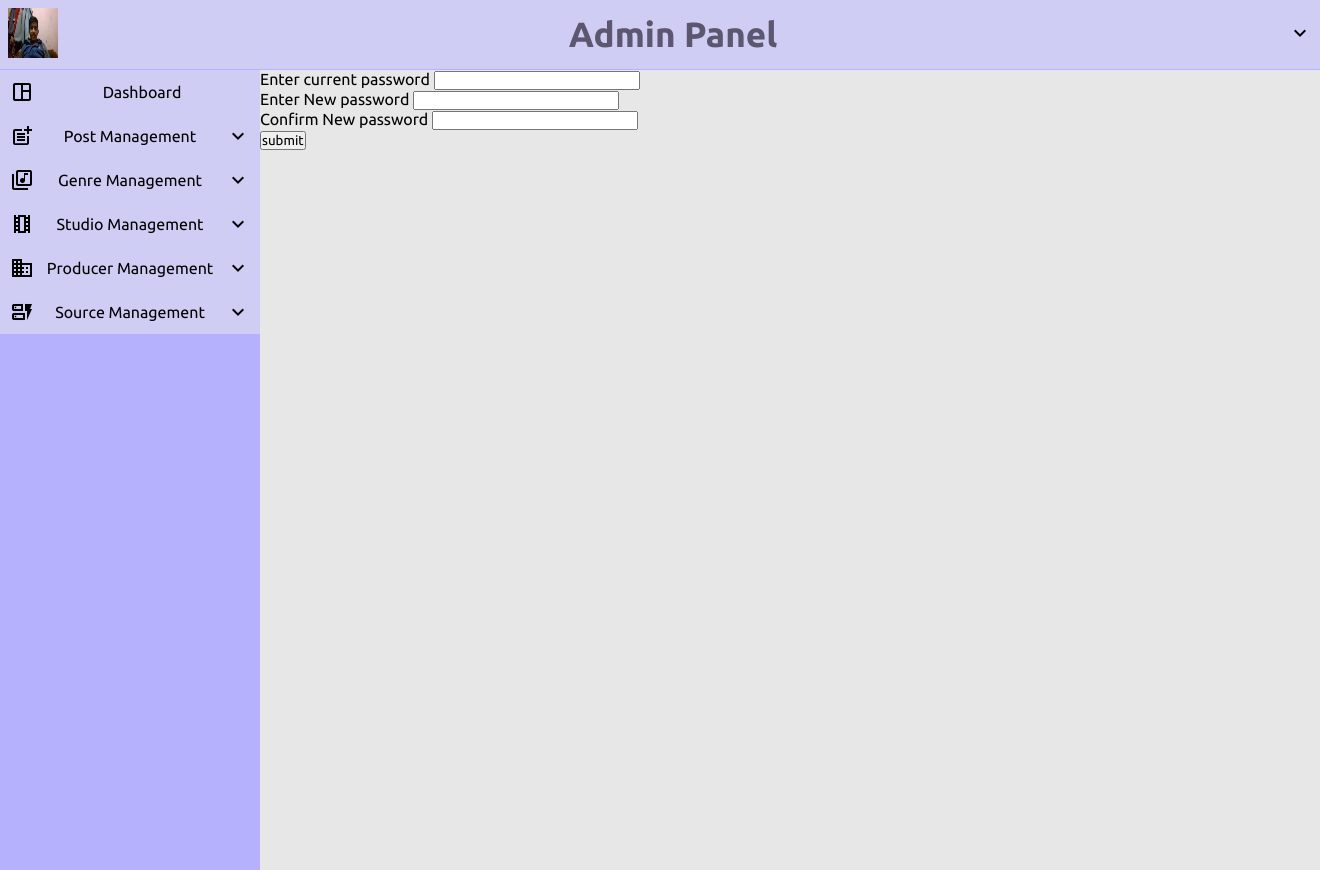
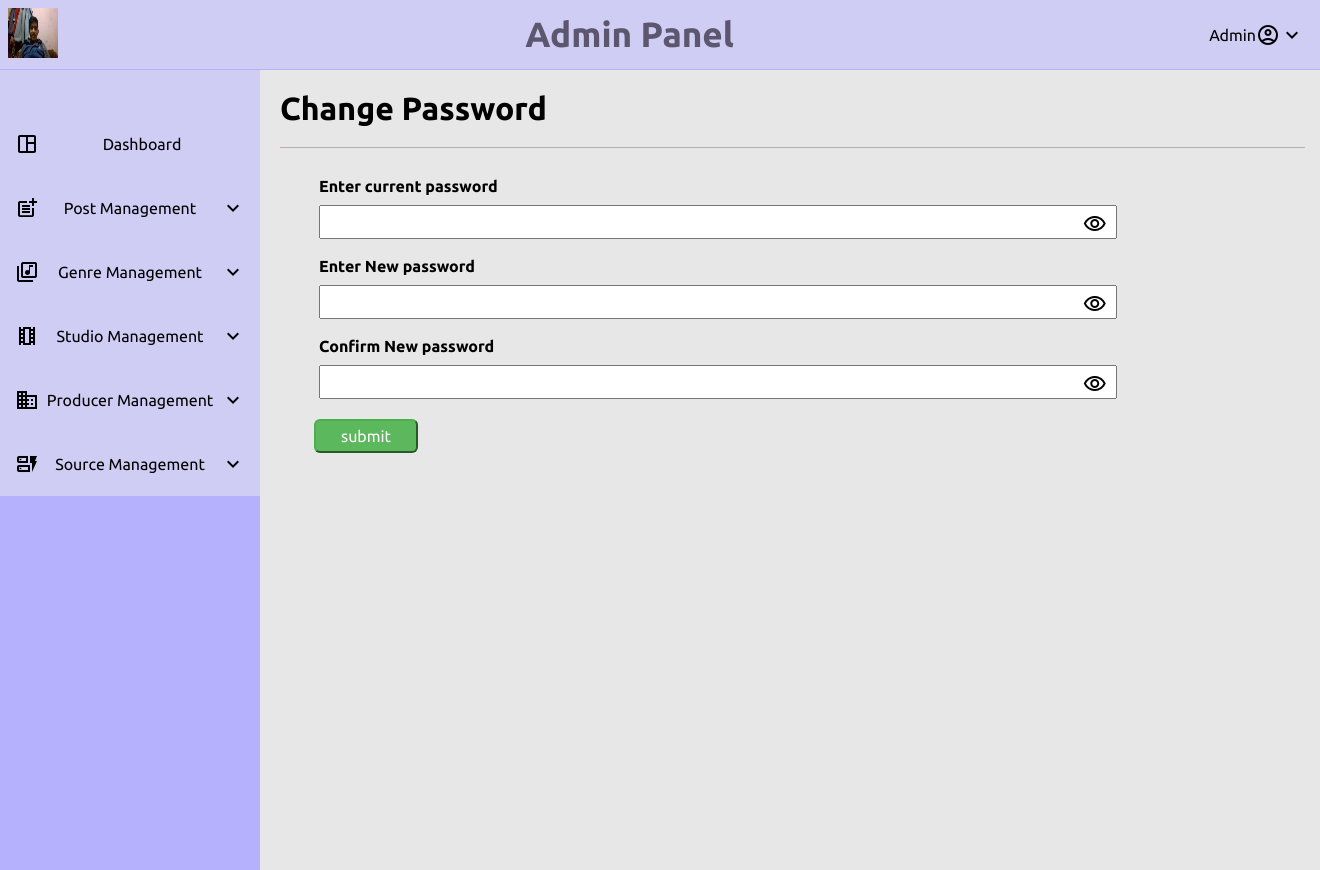
Before and after one commit to Sant7611/Project, a PHP site: page /project/admin/layout/changepw.php in a window 1320 px wide. Run offline with PHP 8.4, Linux system fonts and the light colour scheme.

Commit message:
clittle remaining for design

```diff
--- a/admin/layout/changepw.php
+++ b/admin/layout/changepw.php
@@ -2,7 +2,7 @@
 include('header_footer/header.php');
 include('../class/admin.class.php');
 session_start();
-include('sidebar.php');
+// include('sidebar.php');
 // echo $_SESSION['password'];
 $admin = new Admin();
 if (isset($_POST['submit'])) {
@@ -45,27 +45,43 @@ if (isset($_POST['submit'])) {
                     <?php echo $msg;  ?>
                 </div>
             <?php } ?>
-            <label for="">
+            <div class="title">
+                <h1 class="page-header">Change Password</h1>
+            </div>
+
+            <div class="row">
+                <div class="form-group">
+                    <label for="current" class="label">
                         Enter current password
                     </label>
-            <input type="password" name="current_pw" id="">
+                    <div class="toggle-password">
+                        <input type="password" class="form-control pw" name="current_pw" id="current_pw">
+                        <span class="material-icons-outlined  eye">visibility</span>
                     </div>
-        <div>
-            <label for="">
+                </div>
+                <div class="form-group">
+                    <label for="new_pw" class="label">
                         Enter New password
                     </label>
-            <input type="password" name="new_pw" id="">
+                    <div class="toggle-password">
+                        <input type="password" class="form-control pw" name="new_pw" id="new_pw">
+                        <span class="material-icons-outlined eye ">visibility</span>
                     </div>
-        <div>
-            <label for="">
+                </div>
+                <div class="form-group">
+                    <label for="confirm_pw" class="label">
                         Confirm New password
                     </label>
-            <input type="password" name="confirm_pw" id="">
+                    <div class="toggle-password">
+                        <input type="password" name="confirm_pw" class="form-control pw" id="confirm_pw">
+                        <span class="material-icons-outlined eye">visibility</span>
                     </div>
-        <input type="submit" name="submit" value="submit">
+                </div>
+                <input class="btn btn-success" type="submit" name="submit" value="submit">
+            </div>
+        </div>
     </form>
 </div>
-
 <?php
 include('header_footer/footer.php');
 ?>
--- a/admin/layout/createPost.php
+++ b/admin/layout/createPost.php
@@ -177,9 +177,8 @@ if (isset($_POST['submit'])) {
     </div>
     <div class="row">
         <div class="form-group">
-            <label for="aired" class="label"> Aired:
-                <input type="date" id="aired" name="aired" value="">
-            </label>
+            <label for="aired" class="label"> Aired: </label>
+            <input type="date" id="aired" name="aired" value="">
         </div>
     </div>
     <div class="row">
--- a/admin/layout/header_footer/header.php
+++ b/admin/layout/header_footer/header.php
@@ -6,6 +6,9 @@
     <meta name="viewport" content="width=device-width, initial-scale=1.0">
     <link rel="stylesheet" href="https://cdnjs.cloudflare.com/ajax/libs/font-awesome/6.5.1/css/all.min.css" />
     <title>Admin Panel</title>
+
+    <!-- custom js  -->
+    <script src="../js/admin1.js"></script>
 
     <!-- font awesome icone  -->
     <!-- <link rel="stylesheet" href="https://cdnjs.cloudflare.com/ajax/libs/font-awesome/6.0.0-beta3/css/all.min.css" integrity="sha384-3sV+0JmrvsEuFv4EnHW5oB4rbqL/UQX5bZtM+xLELPR2w23t4XTtOHcbObiOTwGP" crossorigin="anonymous"> -->
@@ -31,11 +34,18 @@
             <span class="title">Admin Panel</span>
             <div>
                 <div class="dropdown">
-                    <span class="material-icons-outlined toggle">expand_less</span>
+                    <div class="profile navbar">
+                        <span>Admin</span>
+                        <span class="material-icons-outlined" style="color: #000;">account_circle</span>
+                        <span class="material-icons-outlined toggle">expand_less</span>
+                    </div>
 
-                    <ul class="dropdown-content">
-                        <li><a href="logout.php">Logout</a></li>
-                        <li><a href="changepw.php">Change Password</a></li>
+                    <ul class="dropdown-content user">
+                        <li class="vcenter">
+                            <span class="material-icons-outlined">logout</span>
+                            <a href="logout.php"> Logout</a>
+                        </li>
+                        <li class="vcenter"><span class="material-icons-outlined">change_circle</span> <a href="changepw.php">Change Password</a> </li>
                     </ul>
                 </div>
             </div>
--- a/admin/layout/listGenre.php
+++ b/admin/layout/listGenre.php
@@ -37,6 +37,7 @@ if (isset($_SESSION['message']) && $_SESSION['message'] != "") {
     <div class="title">
         <h1 class="page-header">List Genre</h1>
     </div>
+    <div class="row">
         <table>
             <tr>
                 <th>S.No</th>
@@ -55,6 +56,7 @@ if (isset($_SESSION['message']) && $_SESSION['message'] != "") {
             <?php } ?>
         </table>
     </div>
+</div>
 <?php
 include('header_footer/footer.php');
 ?>
--- a/admin/layout/listProducer.php
+++ b/admin/layout/listProducer.php
@@ -30,6 +30,7 @@ if (isset($_SESSION['message']) && $_SESSION['message'] != "") {
     <div class="title">
         <h1 class="page-header">List Producer</h1>
     </div>
+    <div class="row">
         <table>
             <tr>
                 <th>S.No</th>
@@ -48,6 +49,7 @@ if (isset($_SESSION['message']) && $_SESSION['message'] != "") {
             <?php } ?>
         </table>
     </div>
+</div>
 <?php
 include('header_footer/footer.php');
 ?>
--- a/admin/layout/listSource.php
+++ b/admin/layout/listSource.php
@@ -30,6 +30,7 @@ if (isset($_SESSION['message']) && $_SESSION['message'] != "") {
     <div class="title">
         <h1 class="page-header">List Source</h1>
     </div>
+    <div class="row">
         <table>
             <tr>
                 <th>S.No</th>
@@ -48,6 +49,7 @@ if (isset($_SESSION['message']) && $_SESSION['message'] != "") {
             <?php } ?>
         </table>
     </div>
+</div>
 <?php
 include('header_footer/footer.php');
 ?>
--- a/admin/layout/listStudio.php
+++ b/admin/layout/listStudio.php
@@ -30,6 +30,7 @@ if (isset($_SESSION['message']) && $_SESSION['message'] != "") {
     <div class="title">
         <h1 class="page-header">List Studio</h1>
     </div>
+    <div class="row">
         <table>
             <tr>
                 <th>S.No</th>
@@ -49,6 +50,7 @@ if (isset($_SESSION['message']) && $_SESSION['message'] != "") {
             <?php } ?>
         </table>
     </div>
+</div>
 <?php
 include('header_footer/footer.php');
 ?>
--- a/admin/layout/sideBar.php
+++ b/admin/layout/sideBar.php
@@ -114,15 +114,7 @@
     </div>
 </div>
 <script>
-    const dropdowns = document.querySelectorAll('.dropdown');
-    dropdowns.forEach(function(dropdown) {
-        dropdown.addEventListener('click', () => {
-            const dropdownContent = dropdown.querySelector('.dropdown-content');
-            dropdownContent.style.display = dropdownContent.style.display === 'block' ? 'none' : 'block';
-            const icon = dropdown.querySelector('.toggle');
-            icon.style.transform = icon.style.transform === 'rotate(0deg)' ? 'rotate(180deg)' : 'rotate(0deg)';
-        });
-    });
+
 </script>
 <?php
 include('header_footer/footer.php')
--- a/admin/style/admin1.css
+++ b/admin/style/admin1.css
@@ -3,6 +3,33 @@
   padding: 0;
   box-sizing: border-box;
   font-family: "Ubuntu", sans-serif;
+}
+
+/* password */
+.eye {
+  position: absolute;
+  right: 21%;
+  top: 22%;
+  cursor: pointer;
+}
+
+.toggle-password {
+  position: relative;
+}
+
+/* vertically center  */
+.vcenter {
+  display: flex;
+  padding: 5px;
+  align-items: center;
+}
+
+/* User  */
+.user {
+  position: absolute;
+  /* z-index: 1; */
+  right: 1px;
+  width: 200px;
 }
 
 /* body  */
@@ -50,7 +77,7 @@ body {
 #page-wrapper {
   position: absolute;
   top: 70px;
-  height: 100%;
+  min-height: 100vh;
   width: 80.7%;
   padding-bottom: 30px;
   margin-left: 260px;
@@ -71,11 +98,11 @@ body {
   color: #5c566e;
 }
 
-.create-main th,
+/* .create-main th,
 .create-main td {
   /* border: 2px solid black; */
-  padding: 3px;
-}
+/* padding: 3px; */
+/* }  */
 
 .insert-data {
   width: 235px;
@@ -123,7 +150,7 @@ body {
   font-weight: 200;
 }
 
-.dropdown  > a {
+.dropdown > a {
   text-decoration: none;
   color: #000;
 }
@@ -137,10 +164,16 @@ body {
   font-weight: 300;
 }
 
+.dropdown-content > li:hover,
 .dropdown-content > li > a:hover {
   background-color: #8ea1cb;
   /* color: #fff; */
   font-weight: 500;
+}
+
+.dropdown-topic {
+  padding: 20px 15px;
+  width: 100%;
 }
 
 .dropdown-topic:hover {
@@ -159,10 +192,6 @@ body {
   display: flex;
   align-items: center;
 }
-.dropdown-topic {
-  padding: 10px;
-  width: 100%;
-}
 /*
 .dropdown-topic:active {
   background-color: #8ea1cb;
@@ -176,6 +205,7 @@ body {
 .sidebar-inner {
   /* margin-top: 50px; */
   /* height: 100vh; */
+  padding-top: 42px;
   width: 100%;
   background-color: rgb(208 205 245);
   /* background: rgb(182 177 253); */
@@ -192,6 +222,8 @@ ul > li {
 }
 
 .label {
+  display: block;
+  padding-bottom: 10px;
   font-weight: bold;
 }
 
@@ -209,3 +241,22 @@ input:focus {
   -webkit-box-shadow: inset 2px 0px 14px 4px rgb(173 164 243 / 43%),
     4px 4px 8px rgb(58 158 237 / 64%);
 }
+
+table tr:nth-child(even) {
+  background-color: #f2f2f2;
+}
+
+th,
+td {
+  padding: 4px;
+  border: 1px solid #c9c3c3;
+  text-align: center;
+}
+
+table {
+  border-collapse: collapse;
+}
+
+th {
+  padding: 10px;
+}
```
Also changed, not shown: admin/index.php (+18 -41 lines), admin/js/admin1.js (added, +91 -0 lines), admin/js/sb-admin-2.js (deleted, +0 -42 lines), admin/layout/createGenre.php (+6 -4 lines), admin/layout/createProducer.php (+10 -6 lines), admin/layout/createSource.php (+9 -6 lines), admin/layout/createStudio.php (+9 -6 lines), admin/layout/deleteProducer.php (added, +15 -0 lines), admin/layout/listPost.php (+6 -10 lines). Lines whose indentation alone changed are shown as unchanged.
